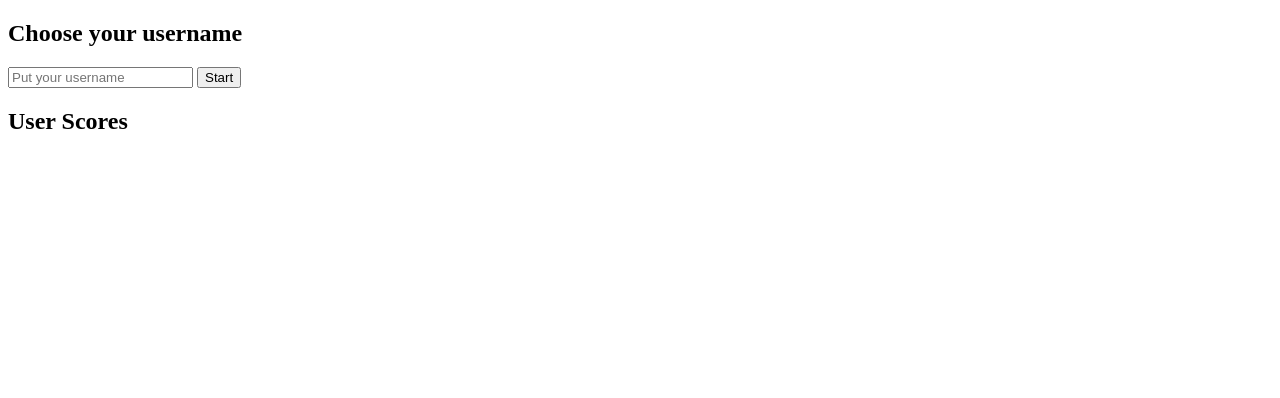
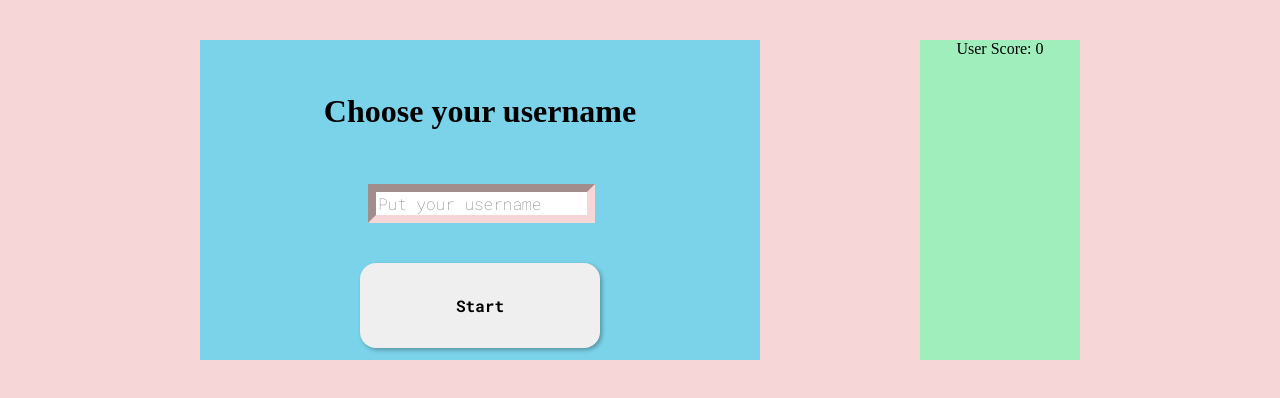
Before and after one commit to reglahermosinrodriguez/pill_play, a plain HTML site: page index.html in a window 1280 px wide. Both pictures are taken after a click on the button "Start". Drawn offline with Linux system fonts and the light colour scheme; a web font is replaced by a local one.

Commit message:
Creación estructura y estilo del juego

```diff
--- /dev/null
+++ b/colors.css
@@ -0,0 +1,9 @@
+/*COLORS*/
+
+:root {
+    --primary: #7BD3EA;
+    --secondary: #A1EEBD;
+    --accent: #F6F7C4;
+
+    --background: #F6D6D6;
+}
--- a/index.html
+++ b/index.html
@@ -4,24 +4,31 @@
     <meta charset="UTF-8">
     <meta name="viewport" content="width=device-width, initial-scale=1.0">
     <title>Document</title>
-    <link rel="stylesheet" href="styless.css">
+    <link rel="stylesheet" href="styles.css">
+    <link rel="stylesheet" href="colors.css">
+    <link rel="preconnect" href="https://fonts.googleapis.com">
+    <link rel="preconnect" href="https://fonts.gstatic.com" crossorigin>
+    <link href="https://fonts.googleapis.com/css2?family=Edu+TAS+Beginner&family=Inter&family=Nunito:wght@300&family=Open+Sans&family=Orbitron&family=Roboto:wght@300&family=Rubik+Doodle+Shadow&family=Rubik+Maps&display=swap" rel="stylesheet">
+    <link rel="preconnect" href="https://fonts.googleapis.com">
+    <link rel="preconnect" href="https://fonts.gstatic.com" crossorigin>
+    <link href="https://fonts.googleapis.com/css2?family=Edu+TAS+Beginner&family=Inter&family=Nunito:wght@300&family=Open+Sans&family=Orbitron&family=Roboto+Mono:ital,wght@0,100;0,700;1,700&family=Roboto:wght@300&family=Rubik+Doodle+Shadow&family=Rubik+Maps&display=swap" rel="stylesheet">
 </head>
 <body>
-    <div class="container">
-        <div class="box">
-            <section>
+    <!--<div class="container">!-->
+        <div class="box-name">
              <h1>Choose your username</h1>
+             <div class="user-data">
                 <input type="text" id="username"
                 name="username" placeholder="Put your username" maxlength="15" required>
-                <button type="submit">Start</button>
-            </section>
-      </div>
-      <div class="box">
-        <h2>User Scores</h2>
+                <button class="start-button" type="submit">Start</button>
+             </div>
+        </div>
+      <div class="box-score">
+        <h2>User Score</h2>
 
       </div>
 
-</div>
+<!--</div>!-->
 
 <script src="script.js"></script>
 </body>
--- a/script.js
+++ b/script.js
@@ -0,0 +1,36 @@
+// Obtener elementos del DOM
+const startButton = document.querySelector('.start-button');
+const userScore = document.querySelector('.box-score');
+
+let gameStarted = false;
+let score = 0;
+
+// Función para manejar el clic en el botón de inicio
+startButton.addEventListener('click', () => {
+  if (!gameStarted) {
+    gameStarted = true;
+    score = 0;
+    userScore.textContent = 'User Score: 0';
+
+    // Comienza el juego durante 10 segundos
+    setTimeout(() => {
+      gameStarted = false;
+      alert(`Game over! Your score: ${score}`);
+
+      // Almacena el resultado en localStorage si es mejor que el anterior
+      const prevScore = localStorage.getItem('userScore');
+      if (!prevScore || score > parseInt(prevScore)) {
+        localStorage.setItem('userScore', score);
+        userScore.textContent = `User Score: ${score} (New High Score!)`;
+      }
+    }, 10000); // 10 segundos
+
+    // Escucha los clics en el cuadro
+    userScore.addEventListener('click', () => {
+      if (gameStarted) {
+        score++;
+        userScore.textContent = `User Score: ${score}`;
+      }
+    });
+  }
+});
--- a/styles.css
+++ b/styles.css
@@ -0,0 +1,81 @@
+html {
+    font-family: Rubik Doodle Shadow;
+}
+body {
+    background-color: var(--background);
+    display: flex;
+    padding: 2rem;
+    align-items: center;
+    justify-content: center;
+}
+
+.box-name {
+    background-color: var(--primary);
+    margin-right: 10rem;
+    height: 20rem;
+    width: 35rem;
+    display: flex;
+    display: block;
+    flex-direction: column; /* Alinea los elementos en columna */
+    justify-content: space-around; /* Espacio uniforme entre los elementos */
+
+}
+
+h1 {
+    padding: 2rem;
+    text-align: center;
+}
+
+#username {
+    font-size: medium;
+    margin-left: -0.5rem;
+    border-color: var(--background);
+    border-width: 0.5rem;
+    font-family: Roboto Mono;
+
+}
+
+.box-score {
+    background-color: var(--secondary);
+    height: 20rem;
+    width: 10rem;
+    text-align: center;
+
+
+}
+
+/*.container {
+    display: flex;
+    width: 20rem;
+    padding: 10rem;
+
+}*/
+
+.user-data {
+    width: 8rem; /* Ancho del botón */
+    margin-bottom: 10rem;
+    margin-left: 11rem;
+}
+
+.start-button {
+    width: 15rem; /* Ancho del botón */
+    margin: 1rem auto; /* Alineación horizontal y margen */
+    margin-top: 2.5rem;
+    margin-left: -1rem;
+    padding: 2rem;
+    border-radius: 1rem;
+    border: none;
+    box-shadow: 2px 2px 4px rgba(0, 0, 0, 0.3);
+    font-family: Roboto Mono;
+    font-weight: 600;
+    font-size: 1rem;
+    cursor: pointer;
+    transition: cubic-bezier(0.165, 0.84, 0.44, 1);
+
+
+}
+
+.start-button:hover {
+    background-color: var(--accent);
+
+}
```
